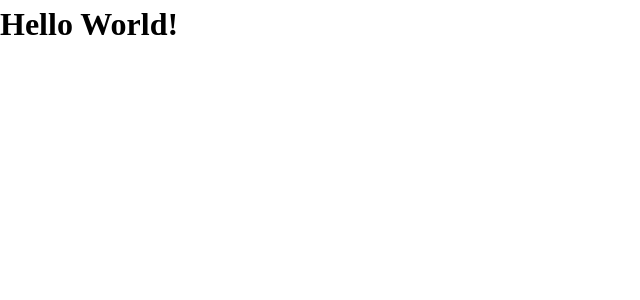
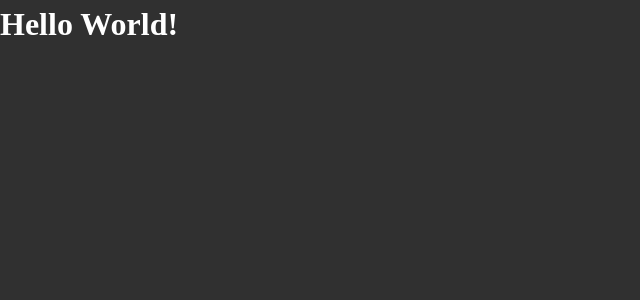
Before and after one commit to tahielpedevilla/xyz-photography, a React (Vite) app: page / in a window 1280 px wide. Shown: the top 300 px of the page, without its empty margins (0-640 px from the left). Built offline with nearby package versions, Linux system fonts and the light colour scheme.

Commit message:
Add color and bg color

```diff
--- a/src/index.css
+++ b/src/index.css
@@ -9,6 +9,8 @@
 body {
   line-height: 1.5;
   -webkit-font-smoothing: antialiased;
+  color: #FFFFFF;
+  background-color: #303030;
 }
 
 img, picture, video, canvas, svg {
```
